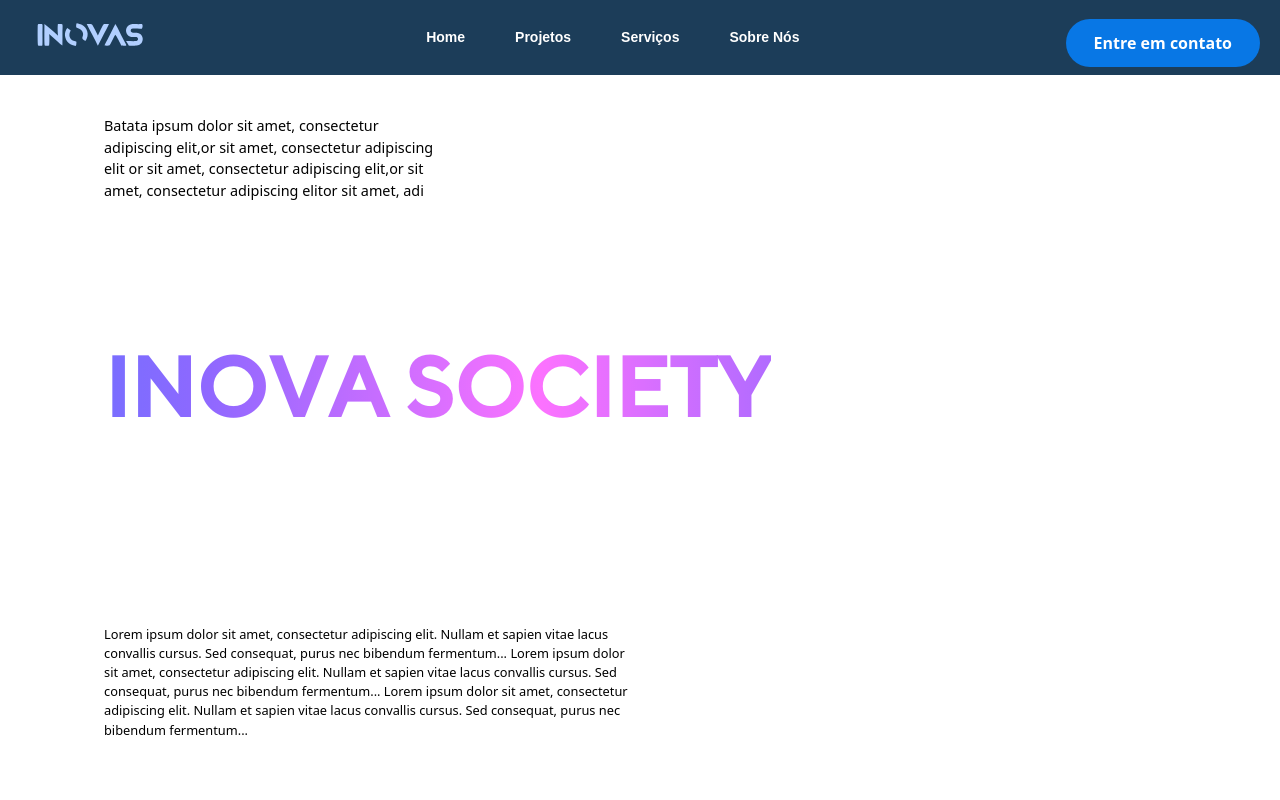
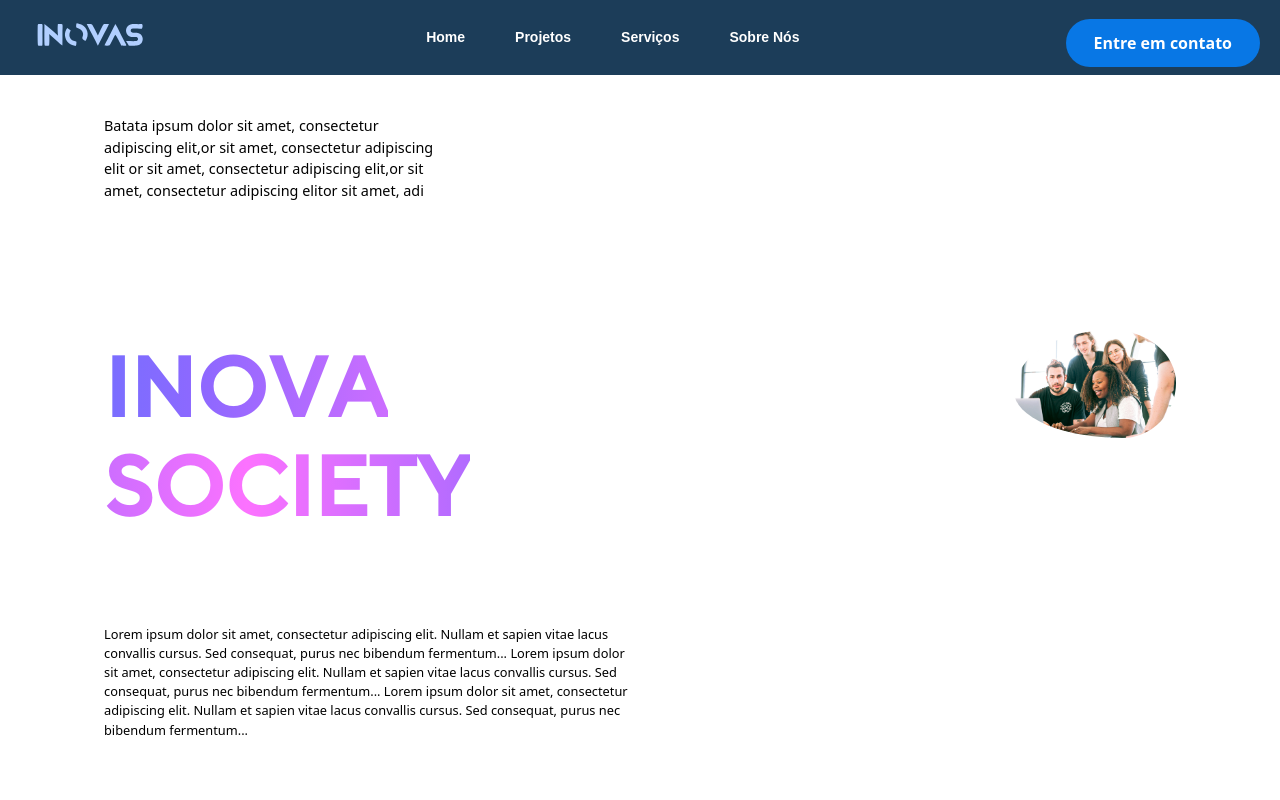
Before and after one commit to inovaSociety/inova---Projeto-3, a React (Vite) app in the folder inova/: page / in a window 1280 px wide. Shown: the top 800 px of the page. Built offline with nearby package versions, Linux system fonts and the light colour scheme; a web font is replaced by a local one.

Commit message:
Ajuste no layout da pagina home

```diff
--- a/inova/src/components/home/Home.jsx
+++ b/inova/src/components/home/Home.jsx
@@ -1,4 +1,5 @@
 import "./Style.css";
+import Equipe from '../../images/imagemDaEquipe.jpg'
 import React from "react";
 const Home = () => {
   return (
@@ -15,6 +16,10 @@ const Home = () => {
             <span className="sparkle">INOVA SOCIETY</span>
           </main>
 
+          <div className="formaLouca">
+            <img className="formaContida"  src={Equipe} alt="imagem da equipe" />
+          </div>
+
           <section class="body-text">
             <p>
               Lorem ipsum dolor sit amet, consectetur adipiscing elit. Nullam et
@@ -27,6 +32,7 @@ const Home = () => {
             </p>
           </section>
         </div>
+
       </div>
     </>
   );
--- a/inova/src/components/home/Style.css
+++ b/inova/src/components/home/Style.css
@@ -51,7 +51,7 @@
 
 /* Texto central grande */
 .main-text {
-  grid-column: 1 / 6;
+  grid-column: 1 / 4;
   grid-row: 4 / 6;
   font-size: 5.2rem;
   font-weight:bold;
@@ -97,3 +97,18 @@
   pointer-events: none;
   z-index: 10;
 }
+
+.formaContida {
+  width: 100%;
+  max-width: 300px;
+  height: auto;
+  border-radius: 60% 40% 33% 67% / 57% 49% 51% 43%;
+}
+
+.formaLouca {
+  grid-column: 6 / 7;  /* Ultima coluna */
+  grid-row: 4 / 6;     /* Alinhado com o main-text */
+  display: flex;
+  align-items: center;
+  justify-content: center;
+}
```
Also changed, not shown: inova/src/images/imagemDaEquipe.jpg (added).
